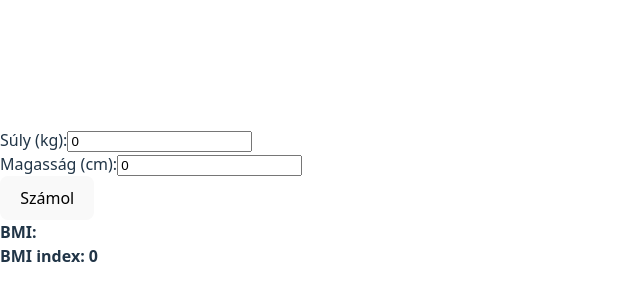
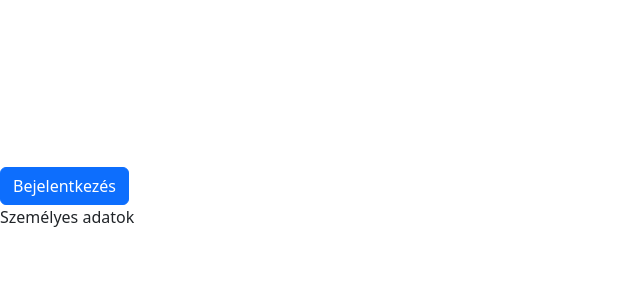
Before and after one commit to MasterfieldProject/MFREACT_26031, a React (Vite) app in the folder exercises/: page / in a window 1280 px wide. Shown: the part 202-502 px from the top of the page, without its empty margins (0-640 px from the left). Built offline with nearby package versions, Linux system fonts and the light colour scheme.

Commit message:
Add UserApp component with routing and authentication logic

```diff
--- a/exercises/package.json
+++ b/exercises/package.json
@@ -14,7 +14,8 @@
     "react": "^19.2.0",
     "react-bootstrap": "^2.10.10",
     "react-datepicker": "^9.1.0",
-    "react-dom": "^19.2.0"
+    "react-dom": "^19.2.0",
+    "react-router-dom": "^7.13.1"
   },
   "devDependencies": {
     "@eslint/js": "^9.39.1",
--- /dev/null
+++ b/exercises/src/Exercise11.jsx
@@ -0,0 +1,40 @@
+import { useState } from 'react';
+import { BrowserRouter as Router, Route, Link, Routes, useLocation } from 'react-router-dom';
+import { Button, Modal, Alert } from 'react-bootstrap';
+import 'bootstrap/dist/css/bootstrap.css';
+
+export default function UserApp() {
+    const [isLoggedIn, setIsLoggedIn] = useState(false);
+
+    const login = (username, password) => {
+        if (username === 'user' && password === 'pass') {
+            setIsLoggedIn(true);
+            return true;
+        }
+        return false;
+    }
+
+    const logout = () => {
+        setIsLoggedIn(false);
+    }
+
+    return <Router>
+        <Login isLoggedIn={isLoggedIn} login={login} logout={logout} />
+
+        <Routes>
+            <Route path="/" element={<PersonalInfo />} />
+            <Route path="/personal" element={<PersonalInfo />} />
+            <Route path="/contact" element={<Contact />} />
+            <Route path="*" element={<NoMatch />} />
+        </Routes>
+    </Router>
+
+}
+
+const PersonalInfo = () => <div>Személyes adatok</div>;
+const Contact = () => <div>Kapcsolat</div>;
+const NoMatch = () => <div>Nem található az oldal</div>;
+
+const Login = ({ isLoggedIn, login, logout }) => {
+    return isLoggedIn ? <Button variant="info" onClick={logout}>Kijelentkezés</Button> : <Button variant="primary" onClick={() => login('user', 'pass')}>Bejelentkezés</Button>
+};
--- a/exercises/src/Exercise8b.jsx
+++ b/exercises/src/Exercise8b.jsx
@@ -32,8 +32,7 @@ export default function BMICalculator() {
         }
     };
 
-    return (
-        <div>
+    return <div>
         <label>
             Súly (kg):
             <input type="number" value={weight} onChange={(e) => setWeight(e.target.value)} />
@@ -52,5 +51,5 @@ export default function BMICalculator() {
         <br />
         <strong>BMI index: {bmiIndex}</strong>
     </div>
-    );
+
 }
--- a/exercises/src/main.jsx
+++ b/exercises/src/main.jsx
@@ -2,7 +2,7 @@ import { StrictMode } from 'react'
 import { createRoot } from 'react-dom/client'
 import './index.css'
 // import App from './App.jsx'
-import App from './Exercise8b.jsx'
+import App from './Exercise11.jsx'
 import './Exercise1.js'
 
 createRoot(document.getElementById('root')).render(
```
Also changed, not shown: 1 other file (tests, documents, lock files or other folders). Lines whose indentation alone changed are shown as unchanged.
